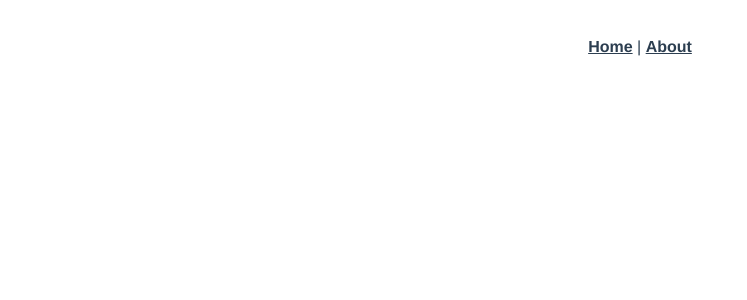
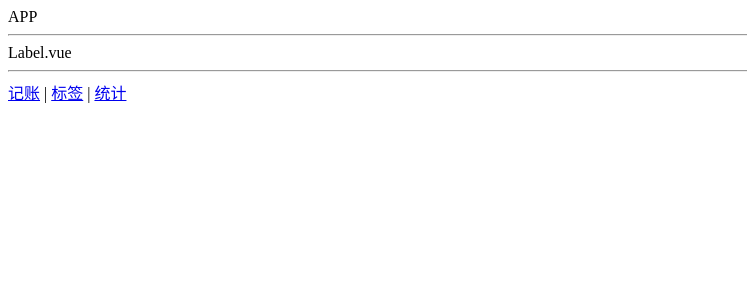
Before and after one commit to linmiaomiao1998/myblog, a Vue app in the folder nekobill/: page /#/labels in a window 1280 px wide. Shown: the top 300 px of the page, without its empty margins (0-747 px from the left). Built offline with nearby package versions, Linux system fonts and the light colour scheme.

Commit message:
创建三个跳转页面

```diff
--- a/nekobill/src/App.vue
+++ b/nekobill/src/App.vue
@@ -1,10 +1,15 @@
 <template>
-  <div id="app">
-    <div id="nav">
-      <router-link to="/">Home</router-link> |
-      <router-link to="/about">About</router-link>
+  <div>APP
+    <hr/>
+    <router-view/>
+    <hr/>
+    <div>
+      <router-link to="/money">记账</router-link>
+      |
+      <router-link to="/labels">标签</router-link>
+      |
+      <router-link to="/statistics">统计</router-link>
     </div>
-    <router-view/>
   </div>
 </template>
 
--- a/nekobill/src/main.ts
+++ b/nekobill/src/main.ts
@@ -7,7 +7,7 @@
 Vue.config.productionTip = false
 
 new Vue({
-  router,
+  router:router,
   store,
   render: h => h(App)
 }).$mount('#app')
--- a/nekobill/src/router/index.ts
+++ b/nekobill/src/router/index.ts
@@ -1,27 +1,34 @@
-import Vue from 'vue'
-import VueRouter, { RouteConfig } from 'vue-router'
-import Home from '../views/Home.vue'
+import Vue from 'vue';
+import VueRouter, { RouteConfig } from 'vue-router';
+import Home from '../views/Home.vue';
+import Money from '@/views/Money.vue';
+import Labels from '@/views/Labels.vue'
+import Statistics from '@/views/Statistics.vue';
 
-Vue.use(VueRouter)
+Vue.use(VueRouter);
 
-  const routes: Array<RouteConfig> = [
+const routes= [
   {
-    path: '/',
-    name: 'Home',
-    component: Home
+    path:'/',
+    redirect:'/money'
+
   },
   {
-    path: '/about',
-    name: 'About',
-    // route level code-splitting
-    // this generates a separate chunk (about.[hash].js) for this route
-    // which is lazy-loaded when the route is visited.
-    component: () => import(/* webpackChunkName: "about" */ '../views/About.vue')
-  }
-]
+    path:'/money',
+    component:Money
+  },
+  {
+    path:'/labels',
+    component:Labels
+  },
+  {
+    path:'/statistics',
+    component:Statistics
+  },
+];
 
 const router = new VueRouter({
   routes
-})
+});
 
-export default router
+export default router;
--- /dev/null
+++ b/nekobill/src/views/Labels.vue
@@ -0,0 +1,15 @@
+<template>
+  <div>
+      Label.vue
+  </div>
+</template>
+
+<script>
+export default {
+
+}
+</script>
+
+<style>
+
+</style>
--- /dev/null
+++ b/nekobill/src/views/Money.vue
@@ -0,0 +1,16 @@
+
+<template>
+  <div>
+      Money.vue
+  </div>
+</template>
+
+<script>
+export default {
+
+}
+</script>
+
+<style>
+
+</style>
--- /dev/null
+++ b/nekobill/src/views/Statistics.vue
@@ -0,0 +1,13 @@
+<template>
+  <div>Statistics.vue</div>
+</template>
+
+<script>
+export default {
+
+}
+</script>
+
+<style>
+
+</style>
```
